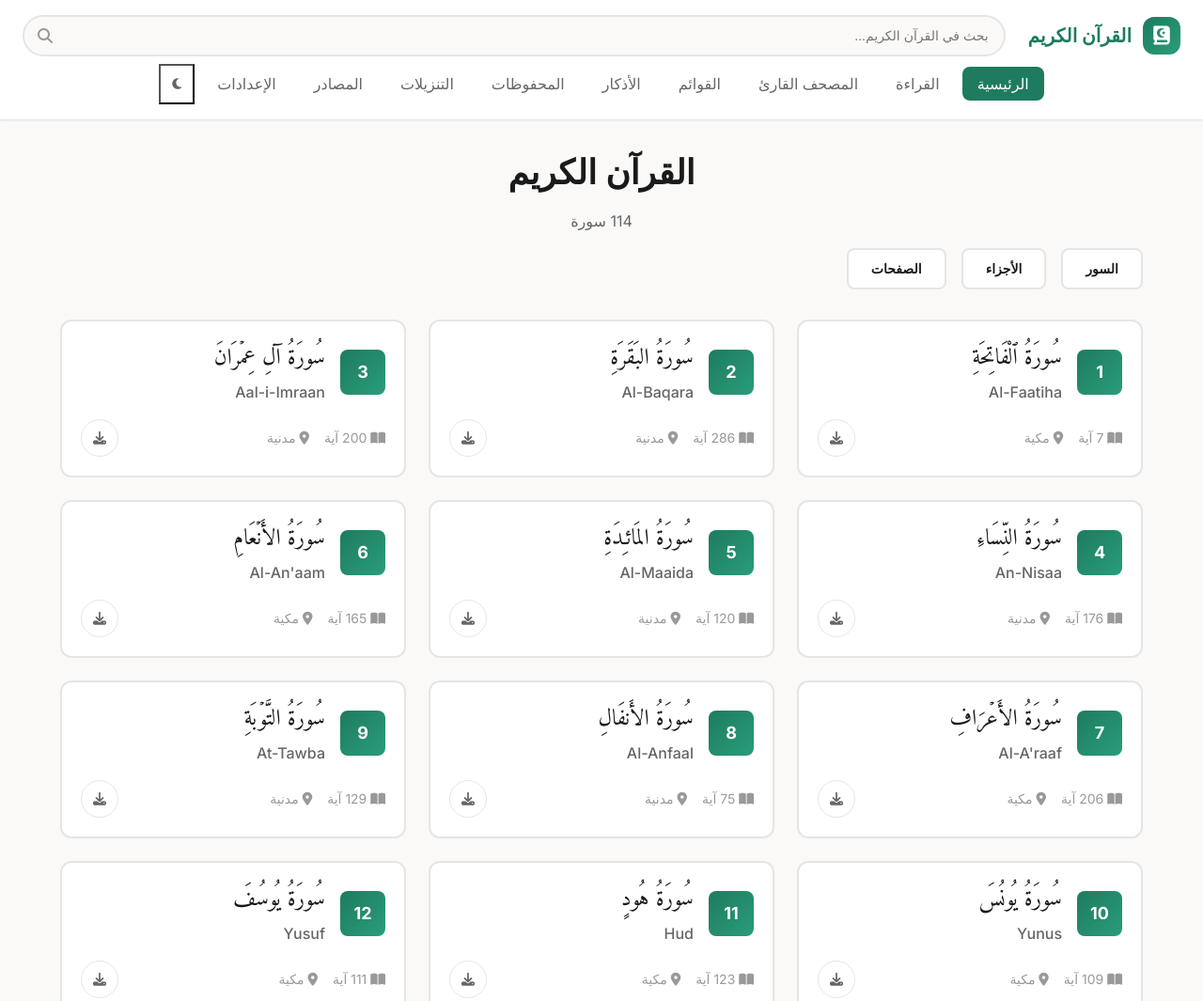
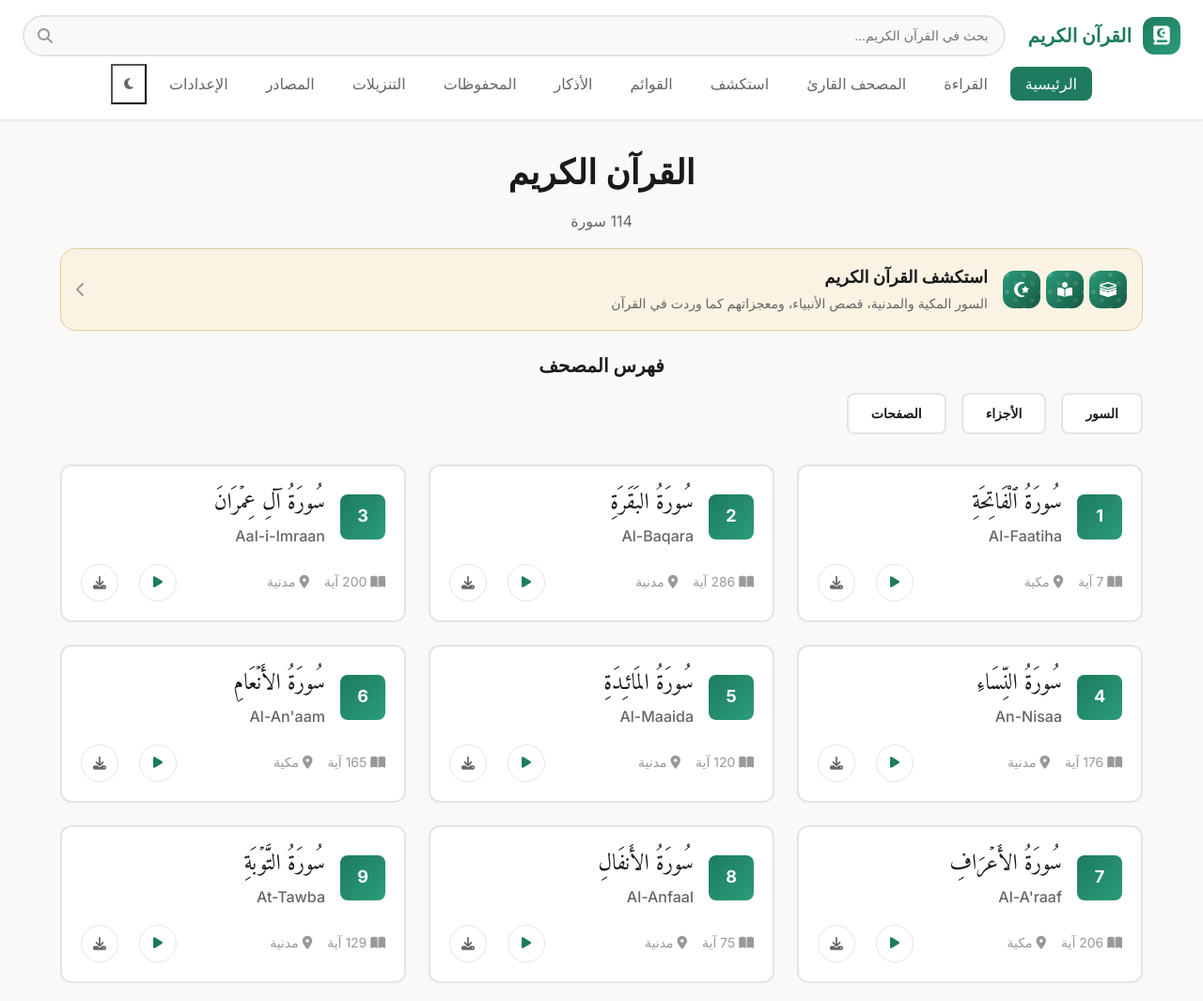
Before and after one commit to omar123456oo/Quran, a website: page index.html in a window 1280 px wide. Shown: the top 1065 px of the page at 94% size. Drawn offline with Linux system fonts and the light colour scheme; no server answers; a web font is replaced by a local one.

Commit message:
new ehan

```diff
--- a/index.html
+++ b/index.html
@@ -93,6 +93,7 @@
                     <li><a class="nav-link active" data-page="home">الرئيسية</a></li>
                     <li><a class="nav-link" data-page="surah">القراءة</a></li>
                     <li><a class="nav-link" data-page="mushaf">المصحف القارئ</a></li>
+                    <li><a class="nav-link" data-page="explore">استكشف</a></li>
                     <li><a class="nav-link" data-page="playlists">القوائم</a></li>
                     <li><a class="nav-link" data-page="adhkar">الأذكار</a></li>
                     <li><a class="nav-link" data-page="bookmarks">المحفوظات</a></li>
@@ -127,6 +128,18 @@
                     <h1>القرآن الكريم</h1>
                     <p class="text-lg" style="color: var(--color-text-gray);">114 سورة</p>
                 </div>
+
+                <!-- Entry to the Explore page -->
+                <button type="button" class="hx-teaser" data-page-go="explore">
+                    <span class="hx-teaser-icons" aria-hidden="true"><i class="fas fa-kaaba"></i><i class="fas fa-book-open-reader"></i><i class="fas fa-star-and-crescent"></i></span>
+                    <span class="hx-teaser-text">
+                        <strong>استكشف القرآن الكريم</strong>
+                        <span>السور المكية والمدنية، قصص الأنبياء، ومعجزاتهم كما وردت في القرآن</span>
+                    </span>
+                    <i class="fas fa-chevron-left hx-chev" aria-hidden="true"></i>
+                </button>
+
+                <h2 class="hx-block-title hx-index-title">فهرس المصحف</h2>
 
                 <!-- Navigation Tabs -->
                 <div class="flex items-center justify-center gap-4 mt-4 mb-4">
@@ -474,6 +487,8 @@
     <script src="digital-mushaf.js"></script>
     <script src="playlists-ui.js"></script>
     <script src="downloads-ui.js"></script>
+    <script src="player-views.js"></script>
+    <script src="explore.js"></script>
 </body>
 
 </html>
```
Also changed, not shown: scripts/build-web.js (+11 -0 lines).
